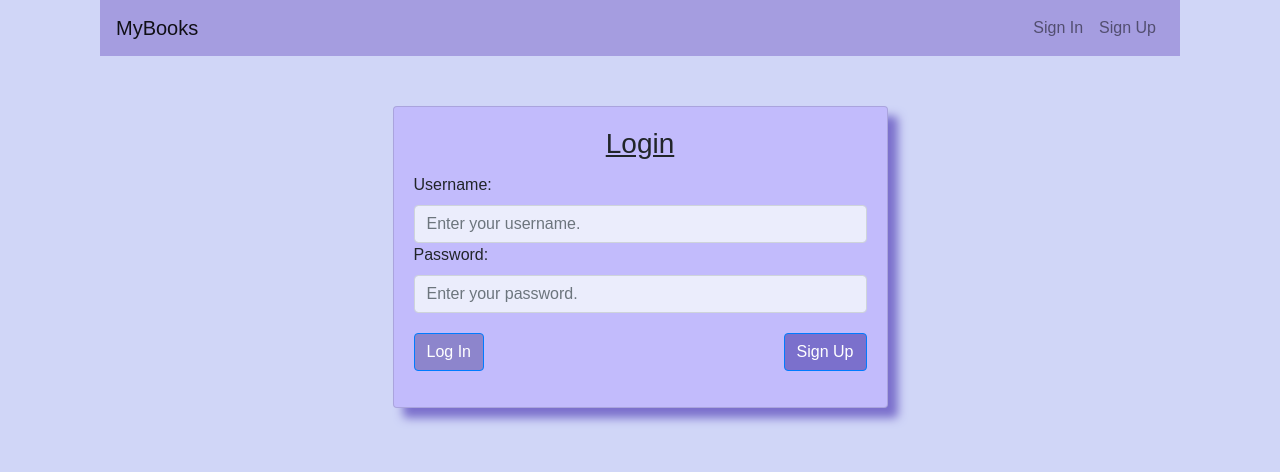
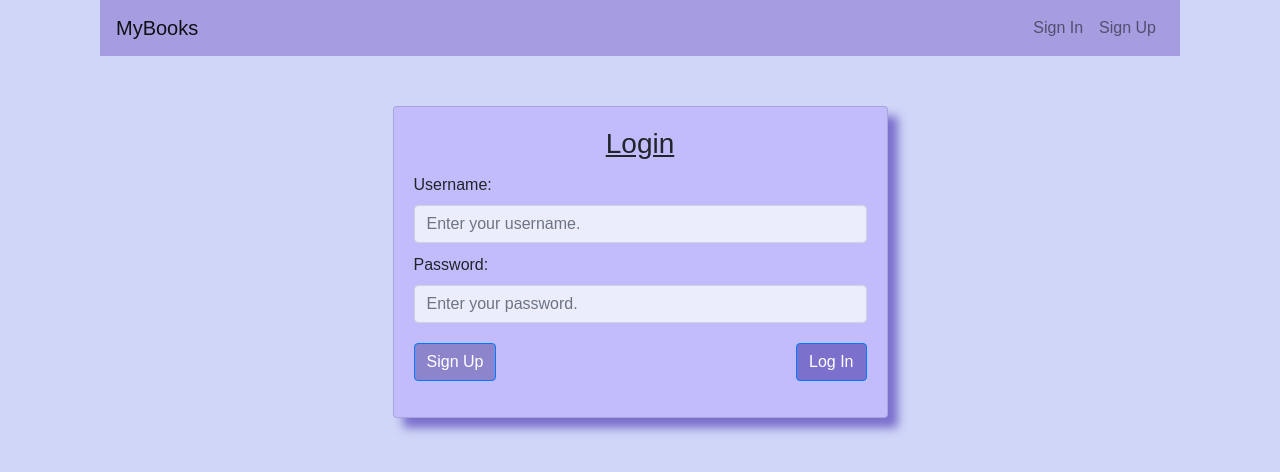
Before and after one commit to smmartin1/myBooks-client, a React (Vite) app: page / in a window 1280 px wide. Shown: the top 472 px of the page. Built offline with nearby package versions, Linux system fonts and the light colour scheme.

Commit message:
Fixed CSS

```diff
--- a/src/components/login-view/login-view.jsx
+++ b/src/components/login-view/login-view.jsx
@@ -53,11 +53,11 @@ export function LoginView(props) {
       <Row>
         <Col>
           <CardGroup>
-            <Card className="login-card">
+            <Card id="login-card">
               <Card.Body>
                 <Card.Title className="login-title">Login</Card.Title>
                 <Form>
-                  <Form.Group controlId="formUsername">
+                  <Form.Group id="form-group" controlId="formUsername">
                     <Form.Label>Username:</Form.Label>
                     <Form.Control
                       type="text"
@@ -70,7 +70,7 @@ export function LoginView(props) {
                     {usernameErr && <p>{usernameErr}</p>}
                   </Form.Group>
 
-                  <Form.Group controlId="formPasswrod">
+                  <Form.Group id="form-group" controlId="formPasswrod">
                     <Form.Label>Password:</Form.Label>
                     <Form.Control
                       type="password"
@@ -82,11 +82,12 @@ export function LoginView(props) {
                     {/* code added here to display validation error */}
                     {passwordErr && <p>{passwordErr}</p>}
                   </Form.Group>
-                  <Button variant="primary" type="submit" id="login-btn" onClick={handleSubmit}>Log In</Button>
 
                   <Link to={"/register"}>
                     <Button variant="primary" type="submit" id="register-btn">Sign Up</Button>
                   </Link>
+
+                  <Button variant="primary" type="submit" id="login-btn" onClick={handleSubmit}>Log In</Button>
                 </Form>
               </Card.Body>
             </Card>
--- a/src/components/login-view/login-view.scss
+++ b/src/components/login-view/login-view.scss
@@ -1,4 +1,4 @@
-.login-card{
+#login-card{
     background-color: #C2BBFC;
     margin-top: 50px;
     box-shadow: 10px 10px 10px #7B70CC;
@@ -9,20 +9,23 @@
     text-align: center;
 }
 
+#form-group {
+    margin-top: 10px;
+}
+
 .user-input {
     background-color: #EBEDFC;
 }
 
 #login-btn, #register-btn {
-    background-color: #8D85CC;
     margin-top: 20px;
 }
 
-#login-btn {
+#register-btn {
     background-color: #8D85CC;
 }
 
-#register-btn {
+#login-btn {
     float: right;
     background-color: #7B70CC;
 }
```
